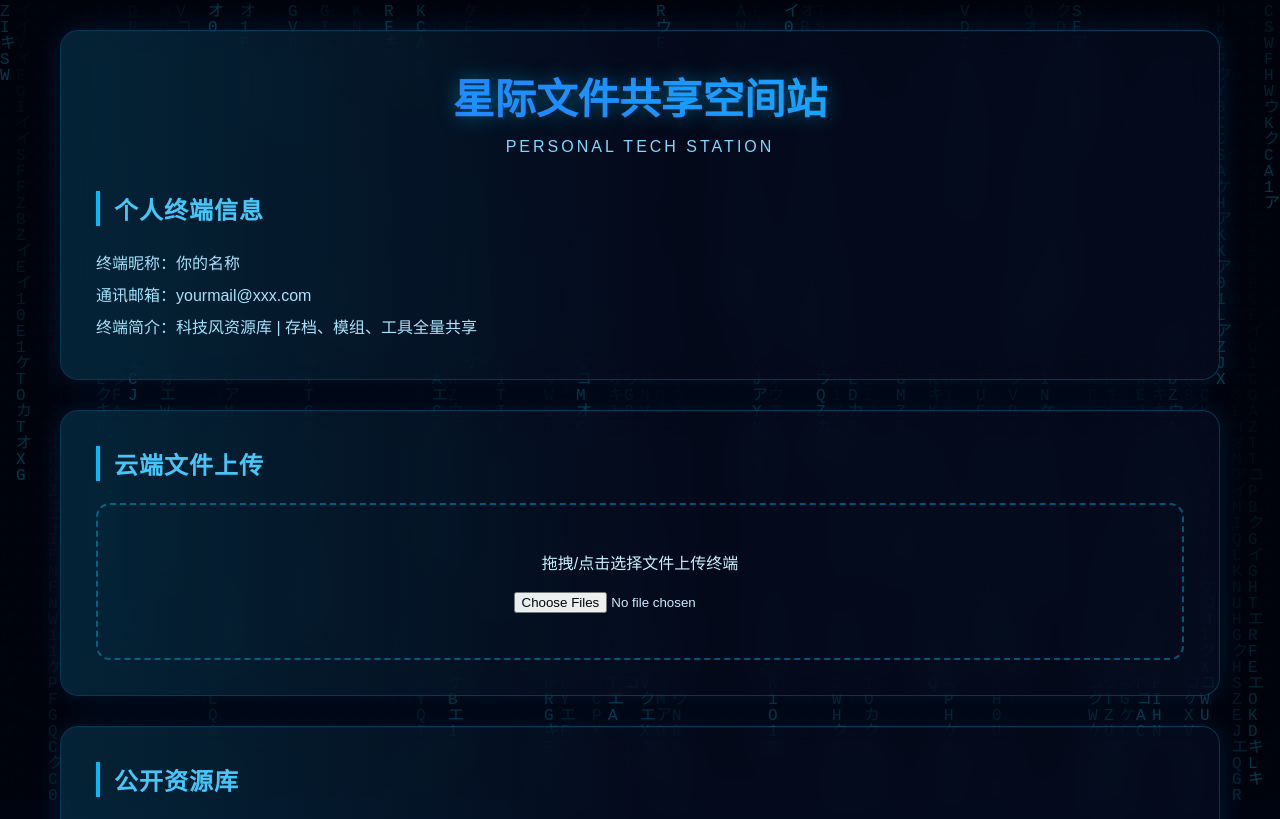
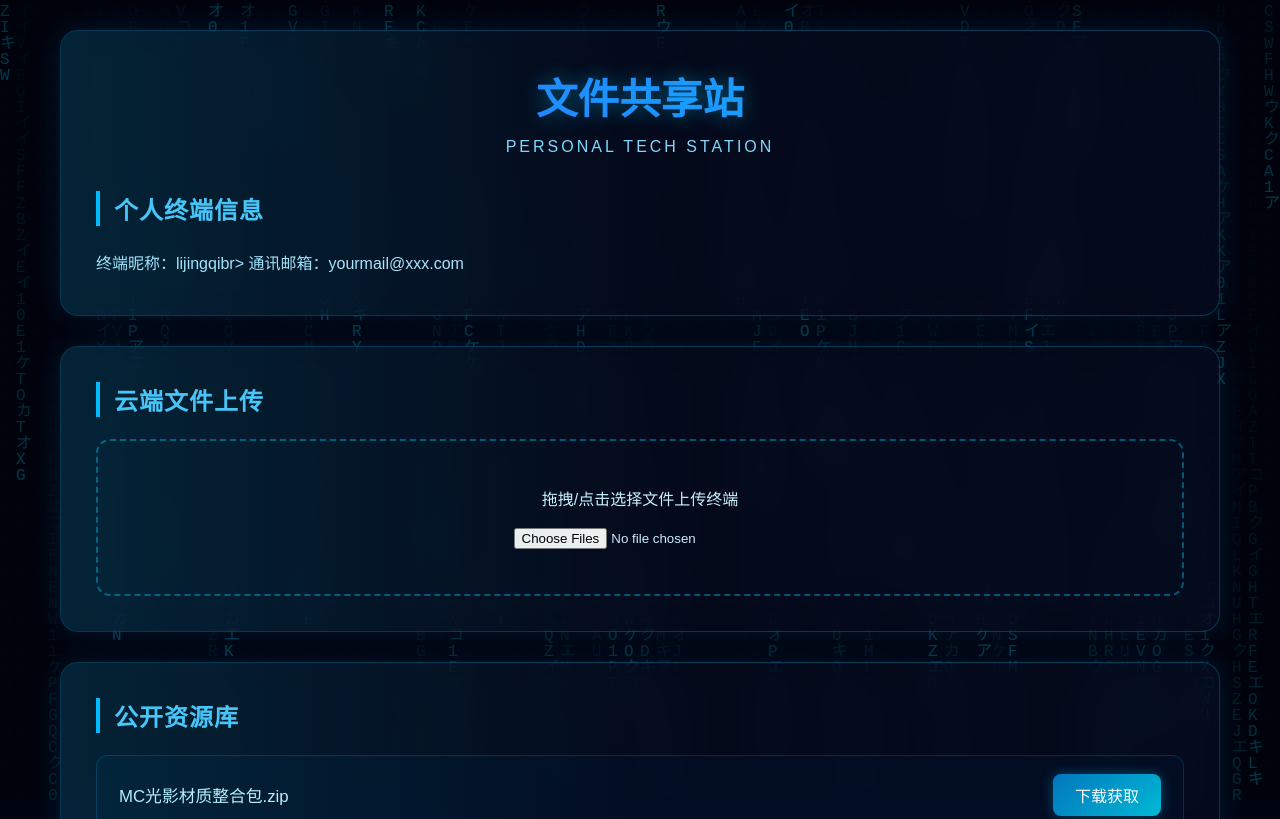
Before and after one commit to lijingqi1234/lijingqi1234.github.io, a plain HTML site: page index.html in a window 1280 px wide. Shown: the top 819 px of the page. Drawn offline with Linux system fonts and the light colour scheme.

Commit message:
Update index.html

```diff
--- a/index.html
+++ b/index.html
@@ -3,7 +3,7 @@
 <head>
     <meta charset="UTF-8">
     <meta name="viewport" content="width=device-width, initial-scale=1.0">
-    <title>星际文件空间站 | 科技风主页</title>
+    <title>文件站 | 科技风主页</title>
     <style>
         * {
             margin: 0;
@@ -177,14 +177,13 @@
 <div class="wrap">
     <!-- 个人信息卡片 -->
     <div class="tech-card">
-        <h1 class="main-title">星际文件共享空间站</h1>
+        <h1 class="main-title">文件共享站</h1>
         <p class="subtitle">PERSONAL TECH STATION</p>
 
         <h2>个人终端信息</h2>
         <div class="info-text">
-            终端昵称：你的名称<br>
+            终端昵称：lijingqibr>
             通讯邮箱：yourmail@xxx.com<br>
-            终端简介：科技风资源库 | 存档、模组、工具全量共享
         </div>
     </div>
 
@@ -203,7 +202,7 @@
 
         <div class="file-item">
             <span class="file-name">MC光影材质整合包.zip</span>
-            <a href="文件1.zip" class="down-btn">下载获取</a>
+            <a href="文件1" class="down-btn">下载获取</a>
         </div>
 
         <div class="file-item">
```
